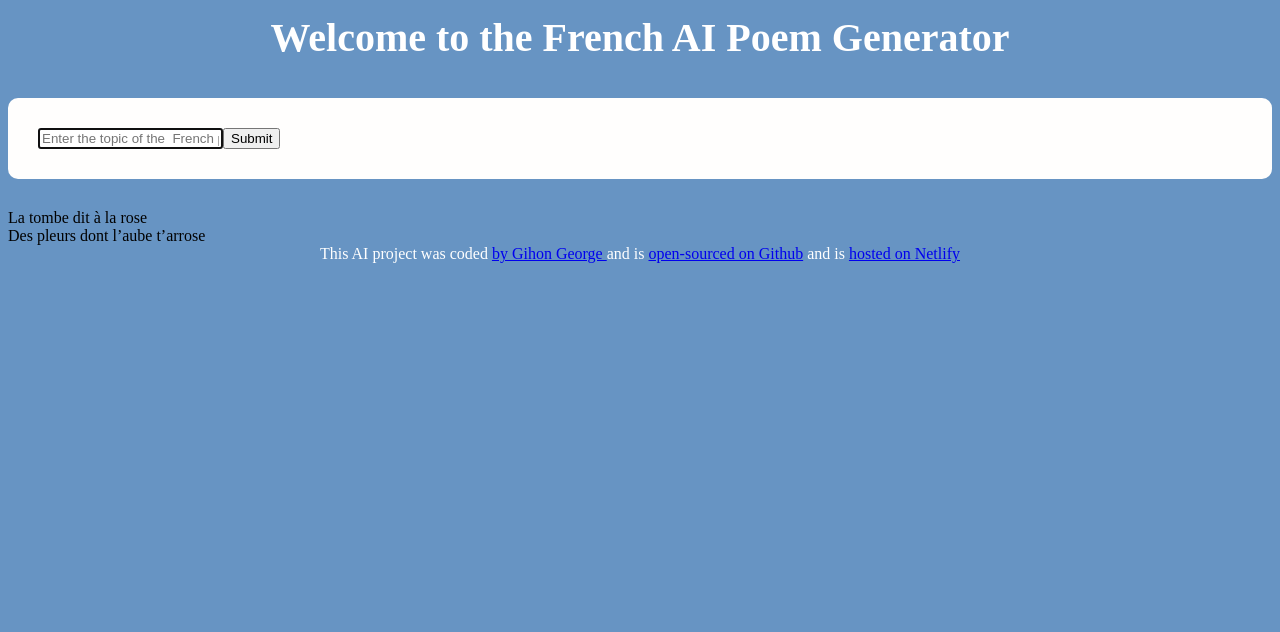
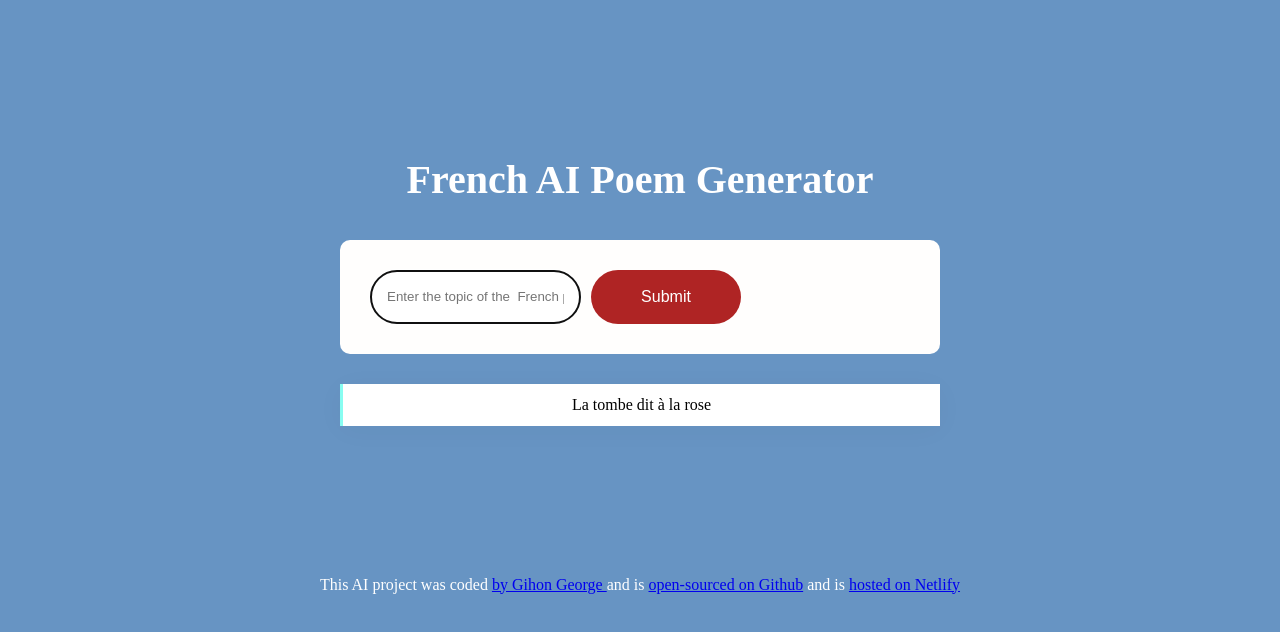
Before and after one commit to gihongeorge/french-poem-generator, a plain HTML site: page index.html in a window 1280 px wide. Drawn offline with Linux system fonts and the light colour scheme.

Commit message:
Update index.html

```diff
--- a/index.html
+++ b/index.html
@@ -7,25 +7,29 @@
     <link rel="stylesheet" href="src/style.css">
 </head>
 <body>
+    <div class="container">
     <header>
-    <h1>Welcome to the French AI Poem Generator</h1>
+    <h1>French AI Poem Generator</h1>
     </header>
     <main>
         <form>
             <input type="text" placeholder = "Enter the topic of the  French poem"
             autofocus
             required
-            autocomplete="off"/>
-            <input type="submit" />
+            autocomplete="off"
+            class="instructions"
+            />
+            <input type="submit" class="submit-button"/>
+
         </form>
-        <div>
+        <div class="poem">
             La tombe dit à la rose
-            <BR/>
-            Des pleurs dont l’aube t’arrose
+
 
 
         </div>
     </main>
+    </div>
     <footer>This AI project was coded <a href="https://github.com/gihongeorge" target="_blank"> by Gihon George </a> and is <a href="https://github.com/gihongeorge/french-poem-generator" target="_blank">
     open-sourced on Github</a>
     and is
```
